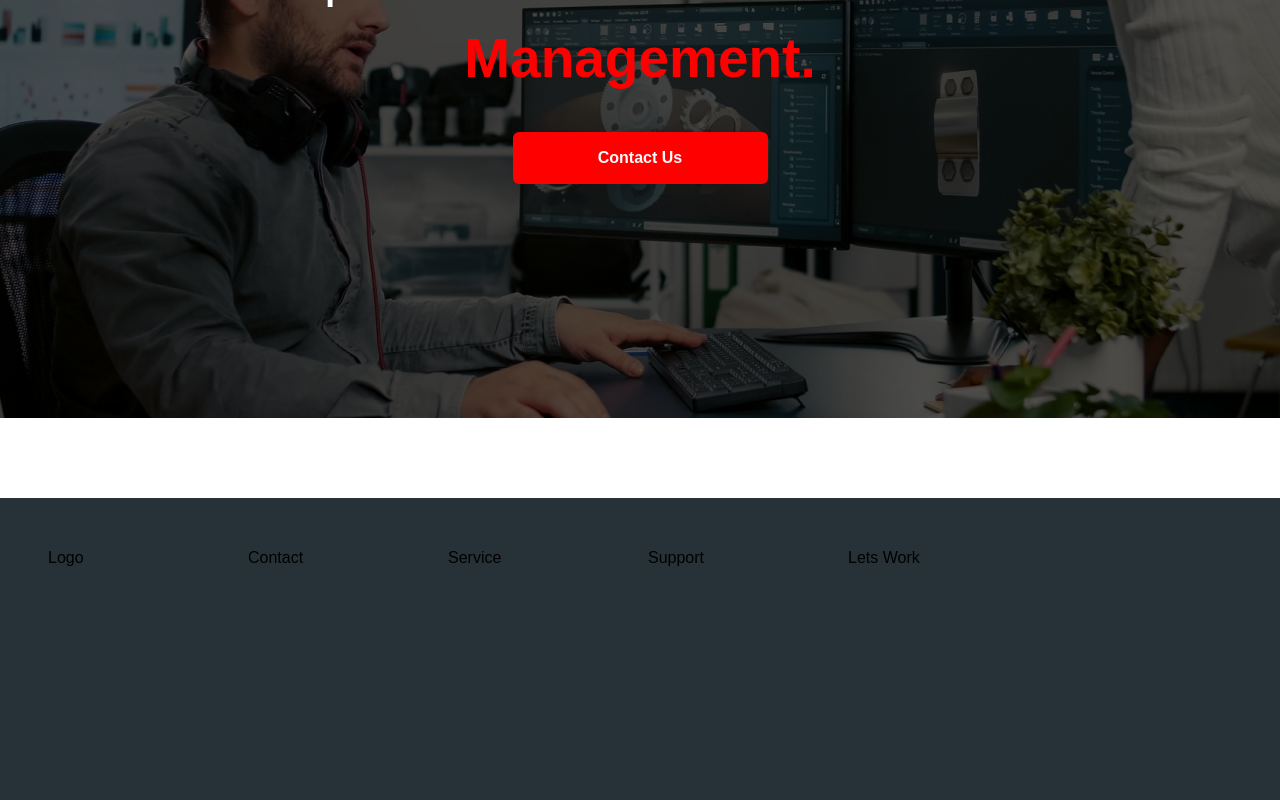
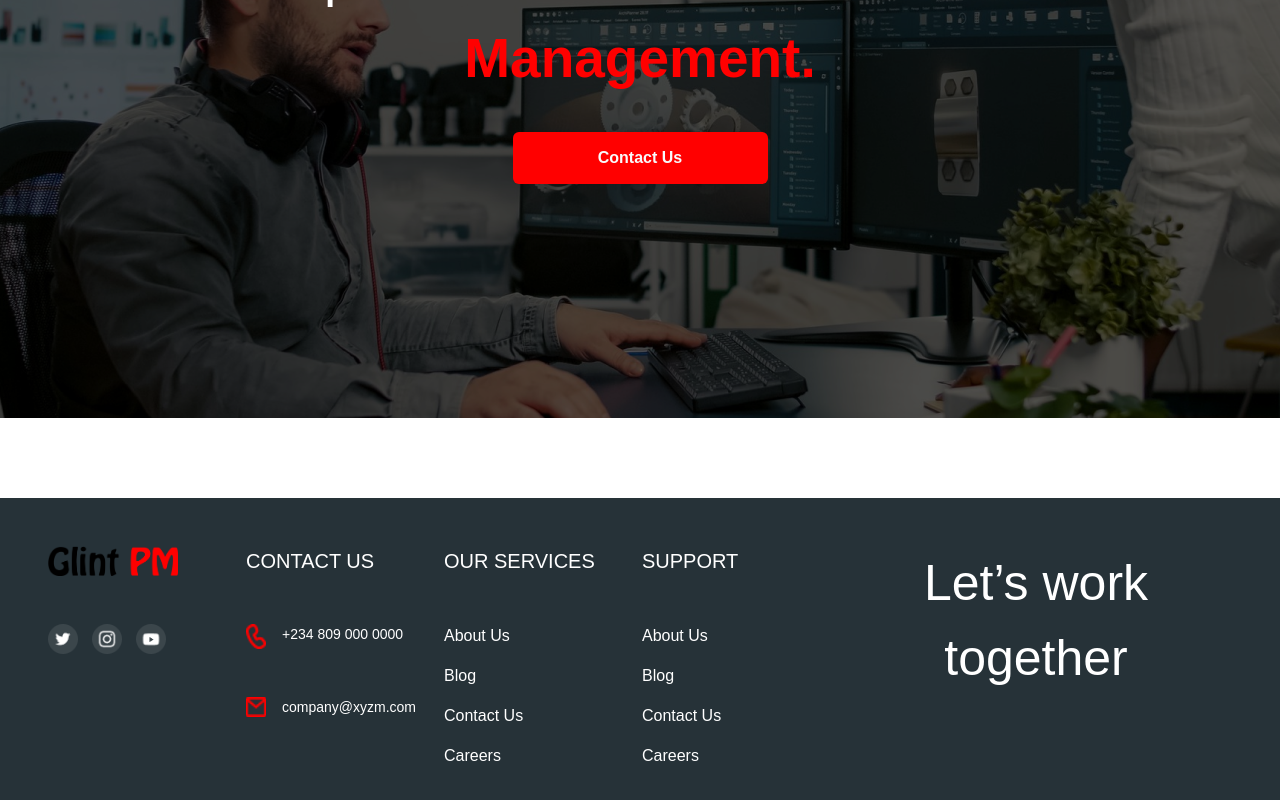
Before and after one commit to LogizonBuilds/glint_pm_frontend, a Next.js app: page / in a window 1280 px wide. Shown: the part 502-1302 px from the top of the page. Built offline with nearby package versions, Linux system fonts and the light colour scheme.

Commit message:
enhance Footer component with social media links and improved layout

```diff
--- a/src/components/Footer.tsx
+++ b/src/components/Footer.tsx
@@ -1,16 +1,87 @@
 import React from 'react'
-
+import Image from 'next/image'
 type Props = {}
 
 const Footer = (props: Props) => {
+    const socials = [
+
+        {
+            name: 'twitter',
+            url: 'https://www.twitter.com/glintpm',
+            img: '/images/twiter.png'
+        },
+        {
+            name: 'instagram',
+            url: 'https://www.instagram.com/glintpm',
+            img: '/images/instagram.png'
+        },
+        // {
+        //     name: 'linkedin',
+        //     url: 'https://www.linkedin.com/glintpm'
+        // },
+        {
+            name: 'youtube',
+            url: 'https://www.youtube.com/glintpm',
+            img: '/images/youtube.png'
+        }
+    ]
     return (
-        <footer className='left-0 w-full lg:h-[314px] h-[408px] bottom-0 mt-20 p-12 bg-other border-1'>
-            <div className='grid grid-cols-2 lg:grid-cols-6 gap-4'>
-                <div>Logo</div>
-                <div>Contact</div>
-                <div>Service</div>
-                <div>Support</div>
-                <div className='col-span-2'>Lets Work</div>
+        <footer className='left-0 w-full lg:h-[314px] h-[708px] bottom-0 mt-20 p-12 bg-other border-1'>
+            <div className='grid grid-cols-2 lg:grid-cols-6 gap-1'>
+                <div className='flex flex-col'>
+                    <div className='flex justify-start'>
+                        <Image src='/images/Glintpm.png' alt='GlintPM' width={130} height={120} />
+
+                    </div>
+                    <div className='flex justify-start gap-[14px] mt-12'>
+                        {socials.map((social, index) => (
+                            <div key={index} className='flex'>
+                                <a href={social.url} target='_blank' rel='noreferrer'>
+                                    <Image src={social.img} alt={social.name} width={30} height={30} />
+                                </a>
+                            </div>
+                        ))}
+
+                    </div>
+                </div>
+                <div className='flex flex-col'>
+                    <h1 className='font-inter sm:text-[20px] text-[15px] text-white'>CONTACT US</h1>
+                    <div className='flex mt-12'>
+                        <Image src='/images/phone.png' alt='phone' width={20} height={20} />
+                        <p className='text-white text-sm sm:ml-4 ml-2'>+234 809 000 0000</p>
+
+                    </div>
+                    <div className='flex mt-12'>
+                        <Image src='/images/mail.png' alt='phone' width={20} height={20} />
+                        <a className='text-white text-sm sm:ml-4 ml-2' href="mailto:ayobami@logizon.com">company@xyzm.com</a>
+
+                    </div>
+
+                </div>
+                <div className='flex flex-col sm:mt-0 mt-4'>
+                    <h1 className='font-inter  sm:text-[20px] text-[15px] text-white'>OUR SERVICES</h1>
+                    <div className='mt-12'>
+                        <p className='text-white'>About Us</p>
+                        <p className='text-white mt-4'>Blog</p>
+                        <p className='text-white mt-4'>Contact Us</p>
+                        <p className='text-white mt-4'>Careers</p>
+                    </div>
+                </div>
+                <div className='flex flex-col sm:mt-0 mt-4'>
+                    <h1 className='font-inter  sm:text-[20px] text-[15px] text-white'>SUPPORT</h1>
+                    <div className='mt-12'>
+                        <p className='text-white'>About Us</p>
+                        <p className='text-white mt-4'>Blog</p>
+                        <p className='text-white mt-4'>Contact Us</p>
+                        <p className='text-white mt-4'>Careers</p>
+                    </div>
+                </div>
+                <div className='col-span-2'>
+                    <h1 className='text-white text-center font-inter text-[50px]'>
+                        Let’s work <br />together
+
+                    </h1>
+                </div>
 
             </div>
 
```
